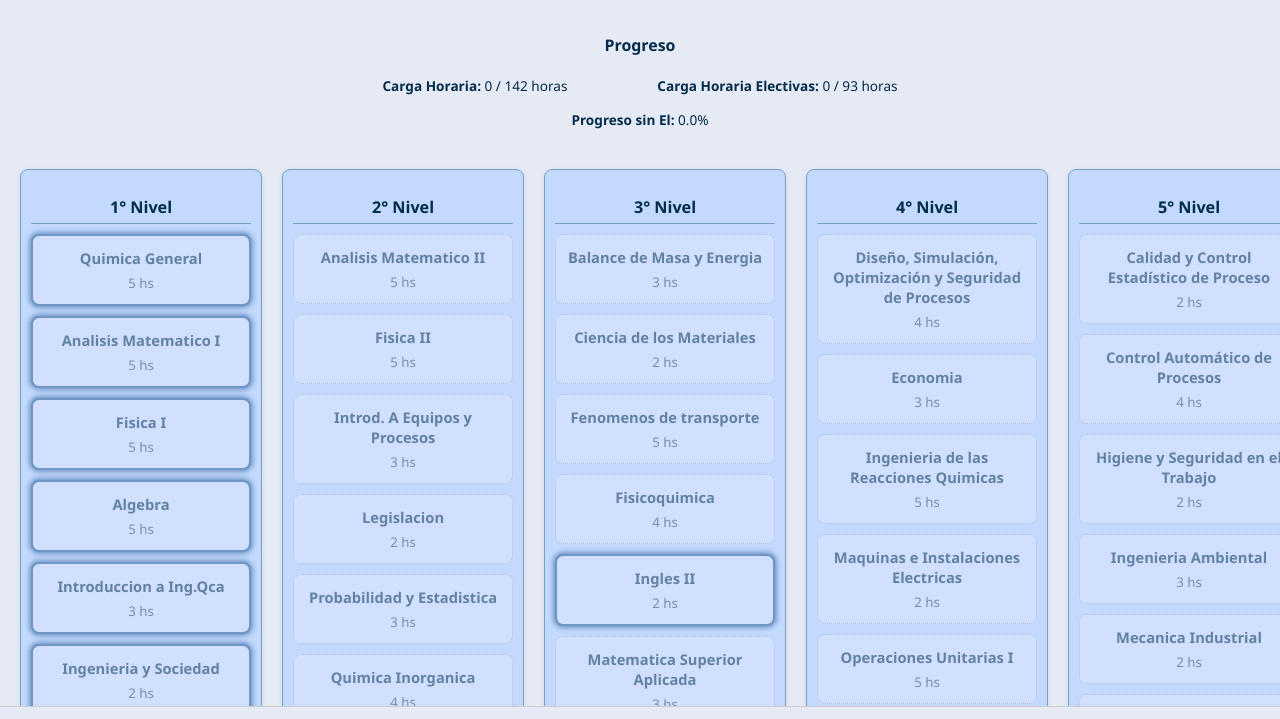
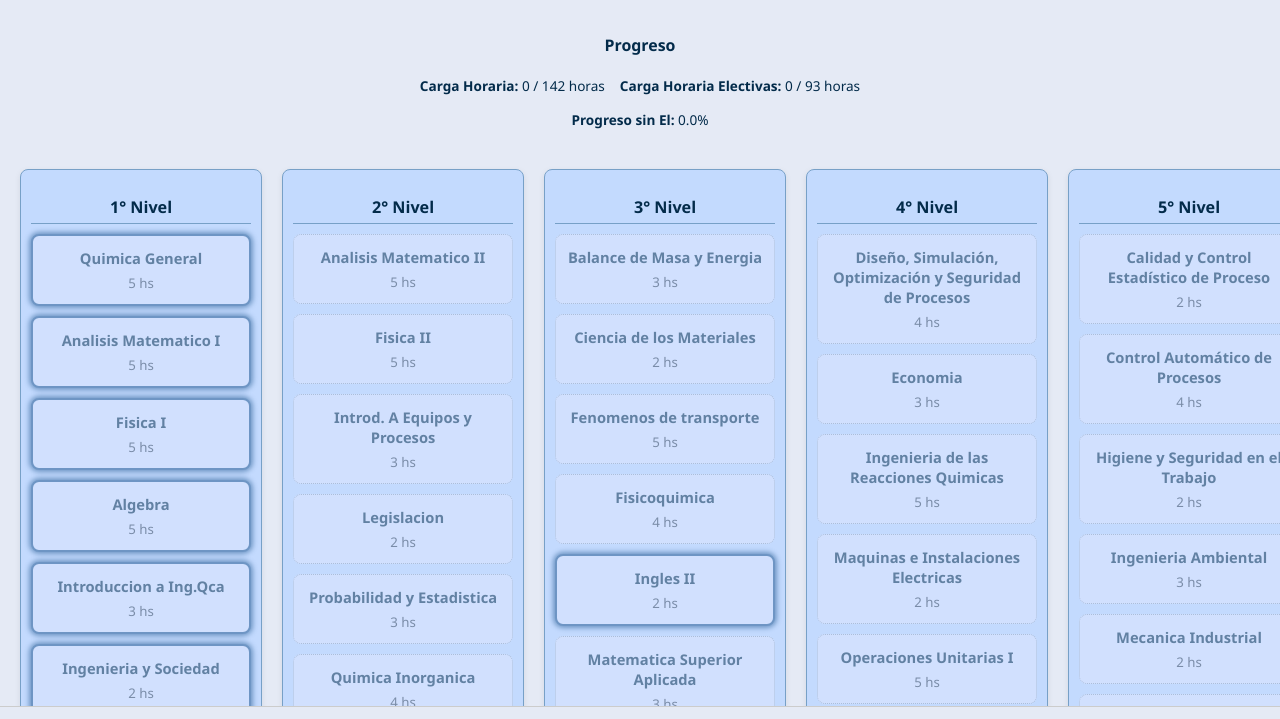
Before and after one commit to PrisZap/Malla-Ing.Qu-mica, a plain HTML site: page index.html in a window 1280 px wide. Shown: the part 79-798 px from the top of the page. Drawn offline with Linux system fonts and the light colour scheme.

Commit message:
Update estilos.css

```diff
--- a/estilos.css
+++ b/estilos.css
@@ -34,6 +34,7 @@ header {
   font-size: 0,9em;
   margin-top: 5px;
   color: #032b4a;
+  font-weight: 600;
 }
 
 #resumen-container {
@@ -59,8 +60,9 @@ header {
 
 #resumen-container p {
   margin: 5px;
-  flex: 1 1 auto;
-  min-width: 200px;
+  flex: 0 0 auto;
+  min-width: unset;
+  white-space: nowrap;
 }
 
 
```
